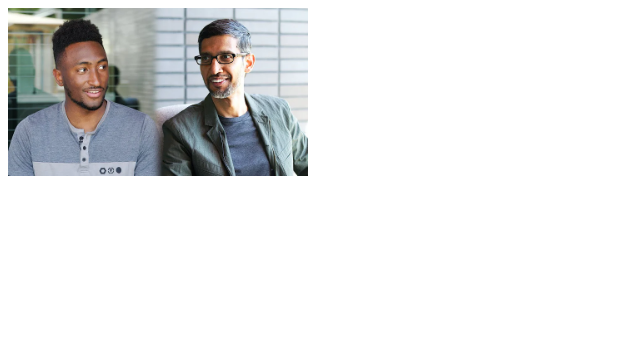
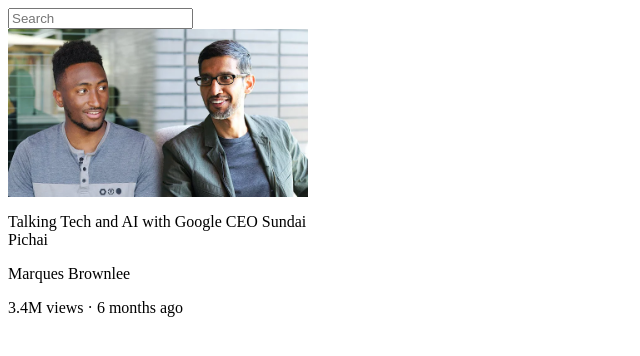
Before and after one commit to dwipaalfarisi/html-css, a plain HTML site: page youtube/youtube.html in a window 1280 px wide. Shown: the whole page, without its empty margins (0-640 px from the left). Drawn offline with Linux system fonts and the light colour scheme.

Commit message:
block, inline block

```diff
--- a/youtube/style-youtube.css
+++ b/youtube/style-youtube.css
@@ -1,8 +1,21 @@
 .thumbnail {
     max-width: 300px;
-    max-height: auto;
-    object-fit: contain;
-    border-width: 2px;
-    border-width: solid;
-    border-color: red;
+    display: block;
 }
+
+.video-title {
+    width: 300px;
+}
+
+.video-author, .video-stats {
+
+}
+
+/* .ex1 {
+    display: inline-block;
+    width: 300px;
+    vertical-align: middle;
+}
+
+button {
+} */
--- a/youtube/youtube.html
+++ b/youtube/youtube.html
@@ -8,6 +8,22 @@
     <title>Youtube</title>
 </head>
 <body>
+    <input class="search-bar" type="text" placeholder="Search">
     <img class="thumbnail" src="./assets/thumbnail-1.webp" alt="Thumbnail MKBHD">
+
+    <p class="video-title">
+        Talking Tech and AI with Google CEO Sundai Pichai
+    </p>
+    <p class="video-author">
+        Marques Brownlee
+    </p>
+    <p class="video-stats">
+        3.4M views &#183; 6 months ago
+    </p>
+
+
 </body>
 </html>
+<!-- <p class="ex1">Thanks for chatting with our customer support. Would you like to take our quick survey?</p>
+<button>Yes</button>
+<button>N
```
